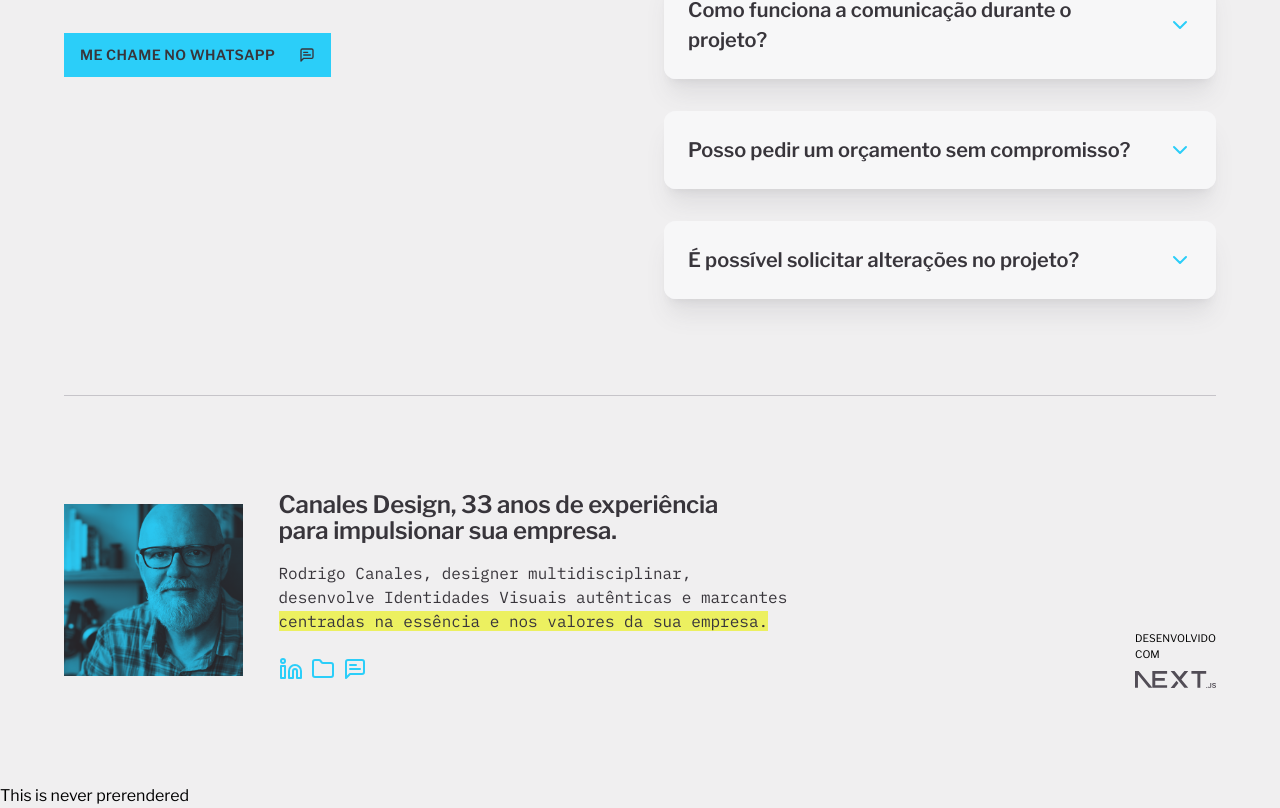
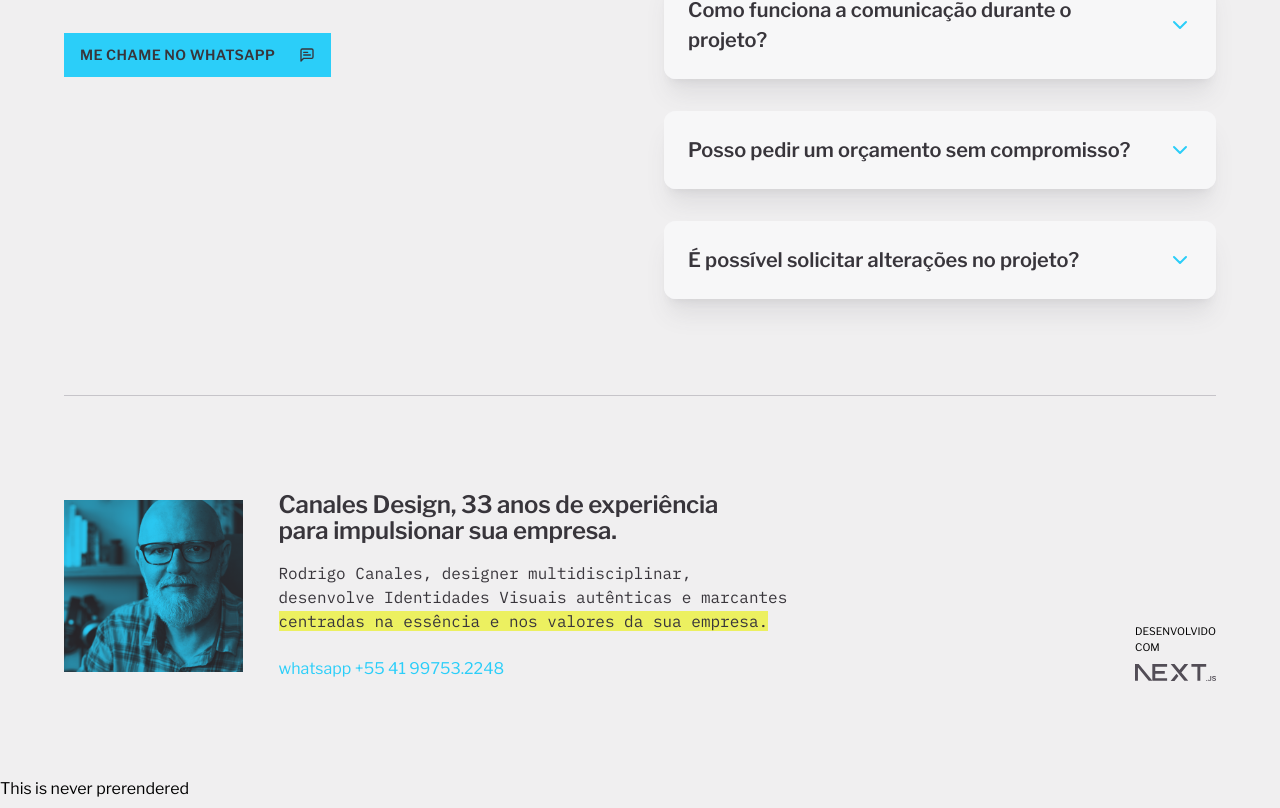
Before and after one commit to CanalesDesign/canales-design-lp-build-alt, a Next.js app: page / in a window 1280 px wide. Shown: the part 6851-7659 px from the top of the page. Built offline with nearby package versions, Linux system fonts and the light colour scheme.

Commit message:
Add whatsapp number at Footer

```diff
--- a/components/organisms/footer.tsx
+++ b/components/organisms/footer.tsx
@@ -33,7 +33,7 @@ export default function Footer() {
                       </span>
                     </Paragraphs>
                     <div className="icon-wrapper mt-6 flex items-center gap-2">
-                      <a
+                      {/* <a
                         className="block"
                         href={item.linkedinpath}
                         target="_blank"
@@ -52,7 +52,7 @@ export default function Footer() {
                           className="text-accent hover:text-accent-hove"
                           icon={item.portfolio}
                         />
-                      </a>
+                      </a> */}
                       <a
                         className="block"
                         href={item.whatsapppath}
--- a/data/footer-data.js
+++ b/data/footer-data.js
@@ -18,8 +18,9 @@ const FooterContent = [
     portfoliopath: "https://canalesid.com.br/",
     email: <Send size={24} />,
     emailpath: "mailto:rodrigo@canalesdesign.com.br",
-    whatsapp:<MessageSquareText size={24} />,
+    // whatsapp:<MessageSquareText size={24} />,
     whatsapppath: "https://api.whatsapp.com/send?phone=5541997532248",
+    whatsapp: "whatsapp +55 41 99753.2248",
     target: "_blank"
   },
 ];
```
